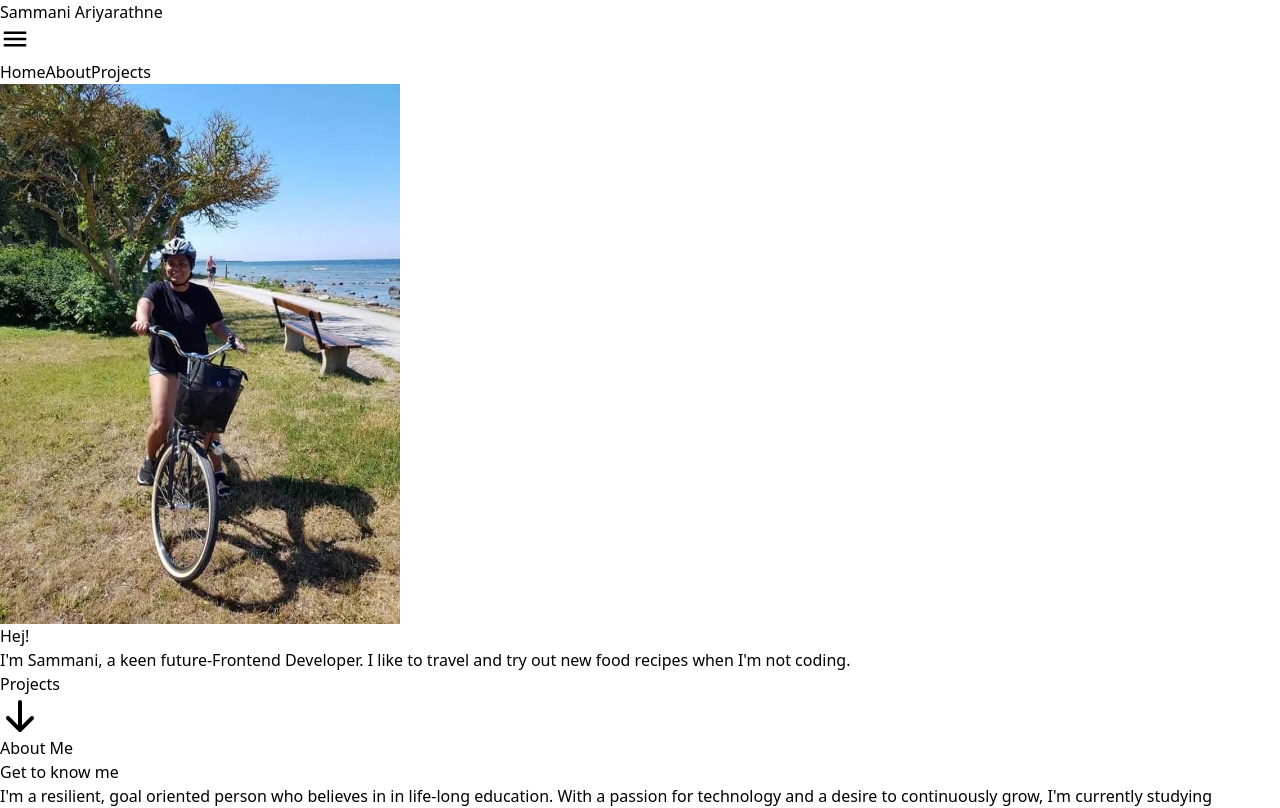
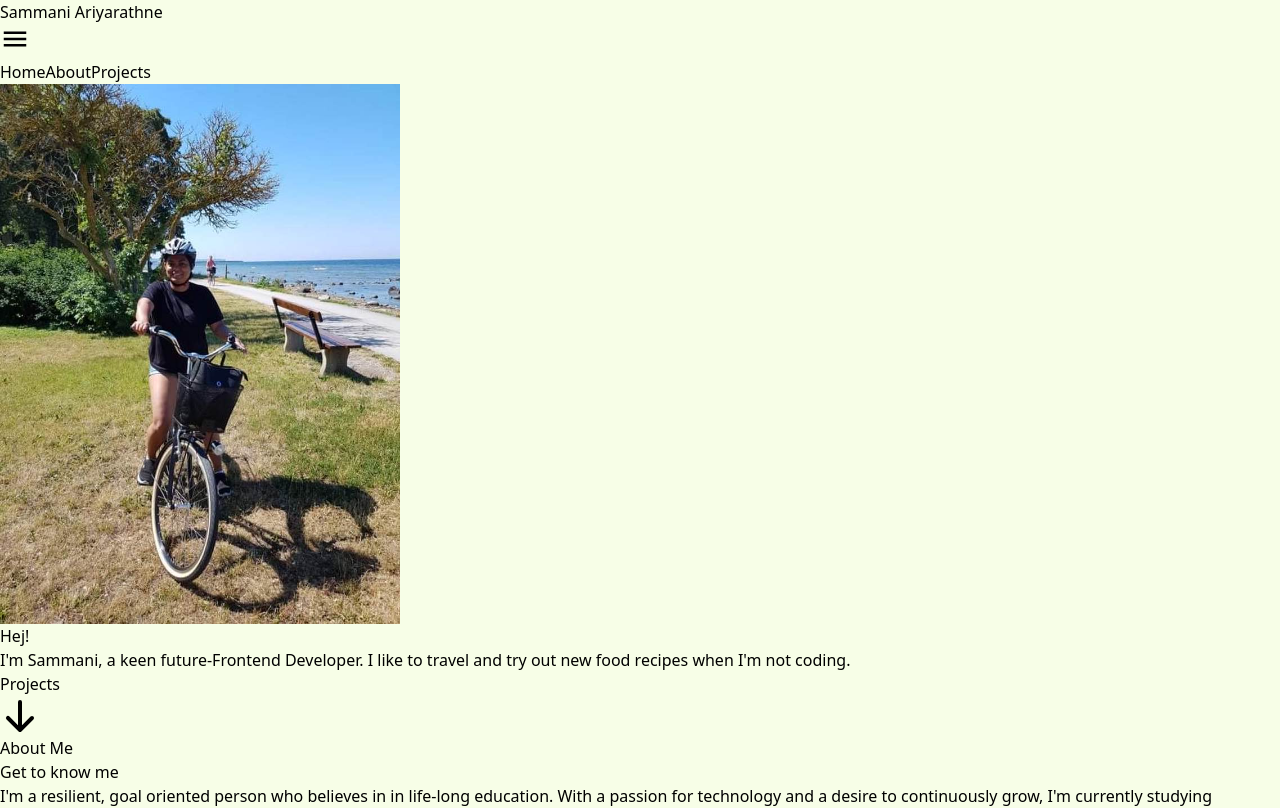
Before and after one commit to SammaniAri/personal-website, a Next.js app: page / in a window 1280 px wide. Shown: the top 808 px of the page. Built offline with nearby package versions, Linux system fonts and the light colour scheme.

Commit message:
setting the background colour

```diff
--- a/styles/globals.css
+++ b/styles/globals.css
@@ -1,3 +1,9 @@
+/** @format */
+
 @tailwind base;
 @tailwind components;
 @tailwind utilities;
+
+body {
+	background-color: #f7fee7;
+}
```
